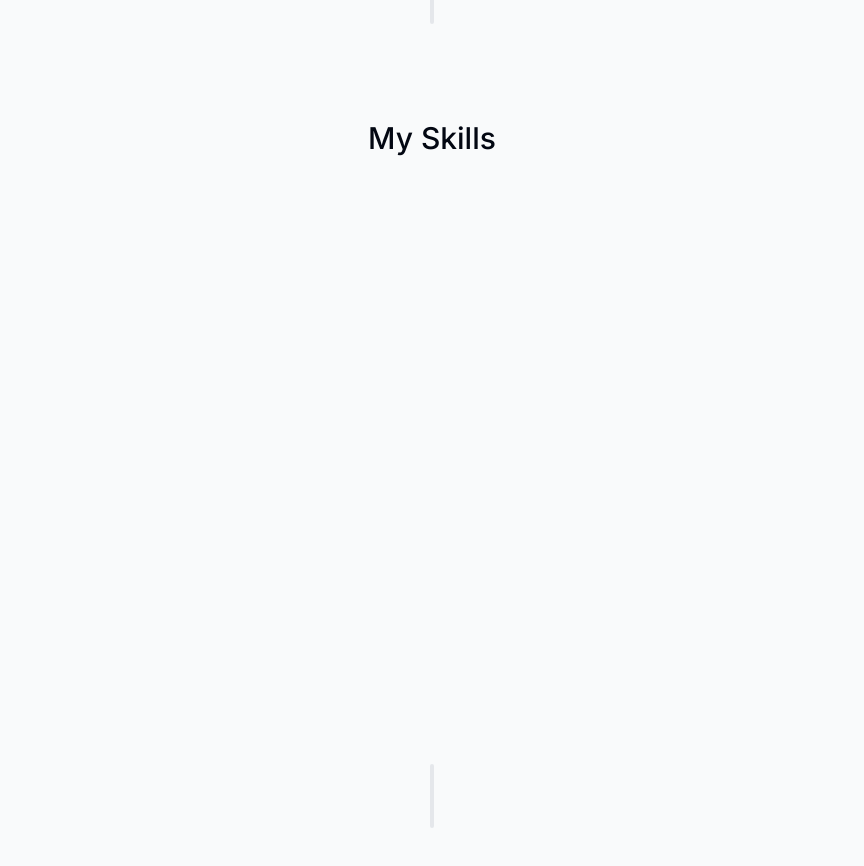
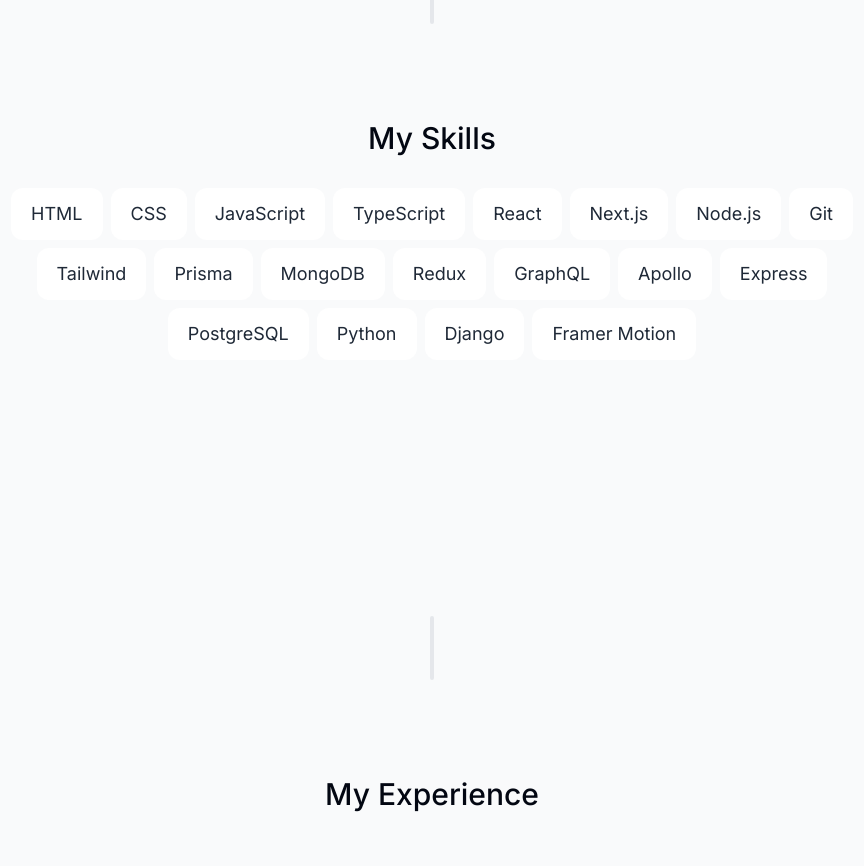
Before and after one commit to namke-dev/portfolio_namke_dev, a Next.js app: page / in a window 1280 px wide. Shown: the part 2740-3606 px from the top of the page, without its empty margins (208-1072 px from the left). Built offline with nearby package versions, Linux system fonts and the light colour scheme.

Commit message:
implement my skills layout

```diff
--- a/components/skills.tsx
+++ b/components/skills.tsx
@@ -3,13 +3,48 @@
 import { motion } from "framer-motion";
 import SectionHeading from "./section-heading";
 import { useSectionInView } from "@/lib/hooks";
+import { skillsData } from "@/lib/data";
 
 export default function Skills() {
+  const fadeInAnimationVariants = {
+    initial: {
+      opacity: 0,
+      y: 100,
+    },
+    animate: (index: number) => ({
+      opacity: 1,
+      y: 0,
+      transition: {
+        delay: 0.05 * index,
+      },
+    }),
+  };
+
   const { ref } = useSectionInView("Skills");
   return (
-    <motion.section ref={ref} id="skills" className="scroll-mt-32">
+    <motion.section
+      ref={ref}
+      id="skills"
+      className="mb-28 max-w-[53rem] scroll-mt-28 text-center sm:mb-40"
+    >
       <SectionHeading>My Skills</SectionHeading>
-      <div className="h-[30rem]"></div>
+      <ul className="flex flex-wrap justify-center gap-2 text-lg text-gray-800">
+        {skillsData.map((skill, index) => (
+          <motion.li
+            className="bg-white borderBlack rounded-xl px-5 py-3 dark:bg-white/10 dark:text-white/80"
+            key={index}
+            variants={fadeInAnimationVariants}
+            initial="initial"
+            whileInView="animate"
+            viewport={{
+              once: true,
+            }}
+            custom={index}
+          >
+            {skill}
+          </motion.li>
+        ))}
+      </ul>
     </motion.section>
   );
 }
```
